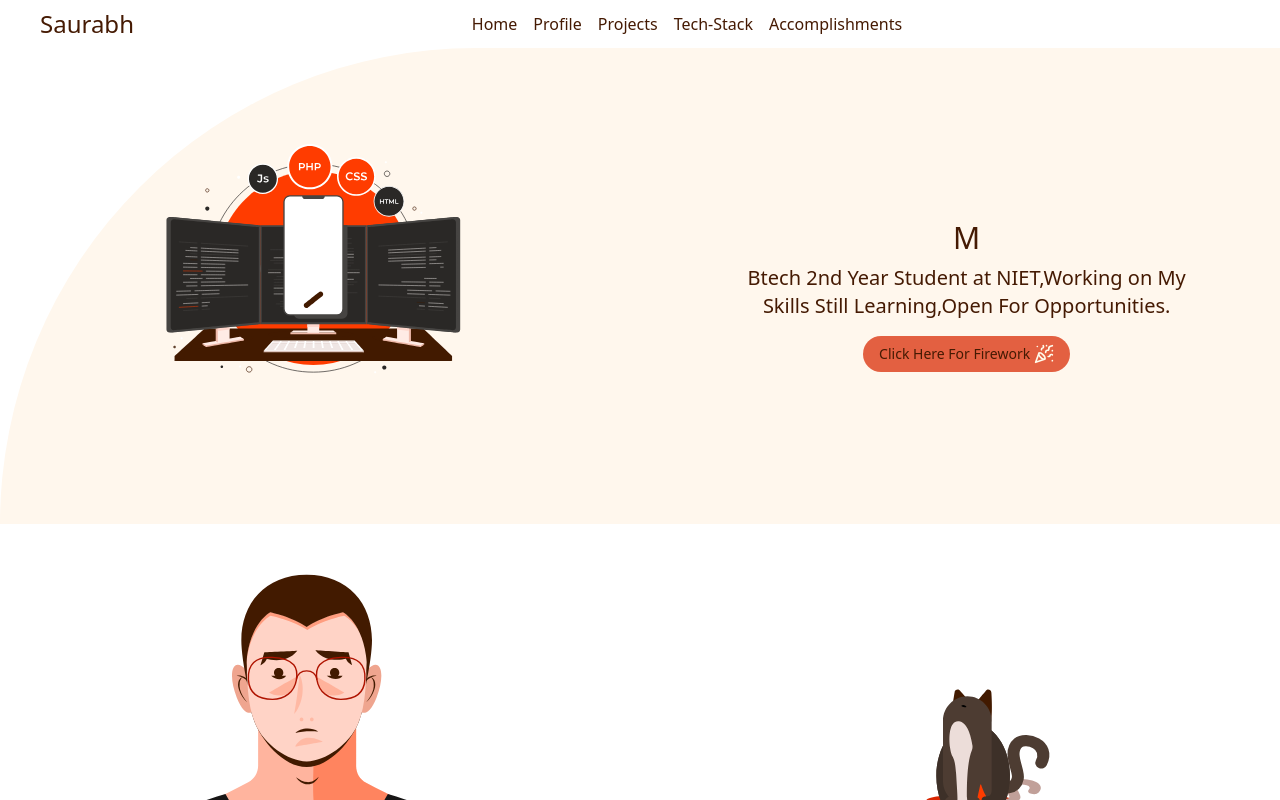
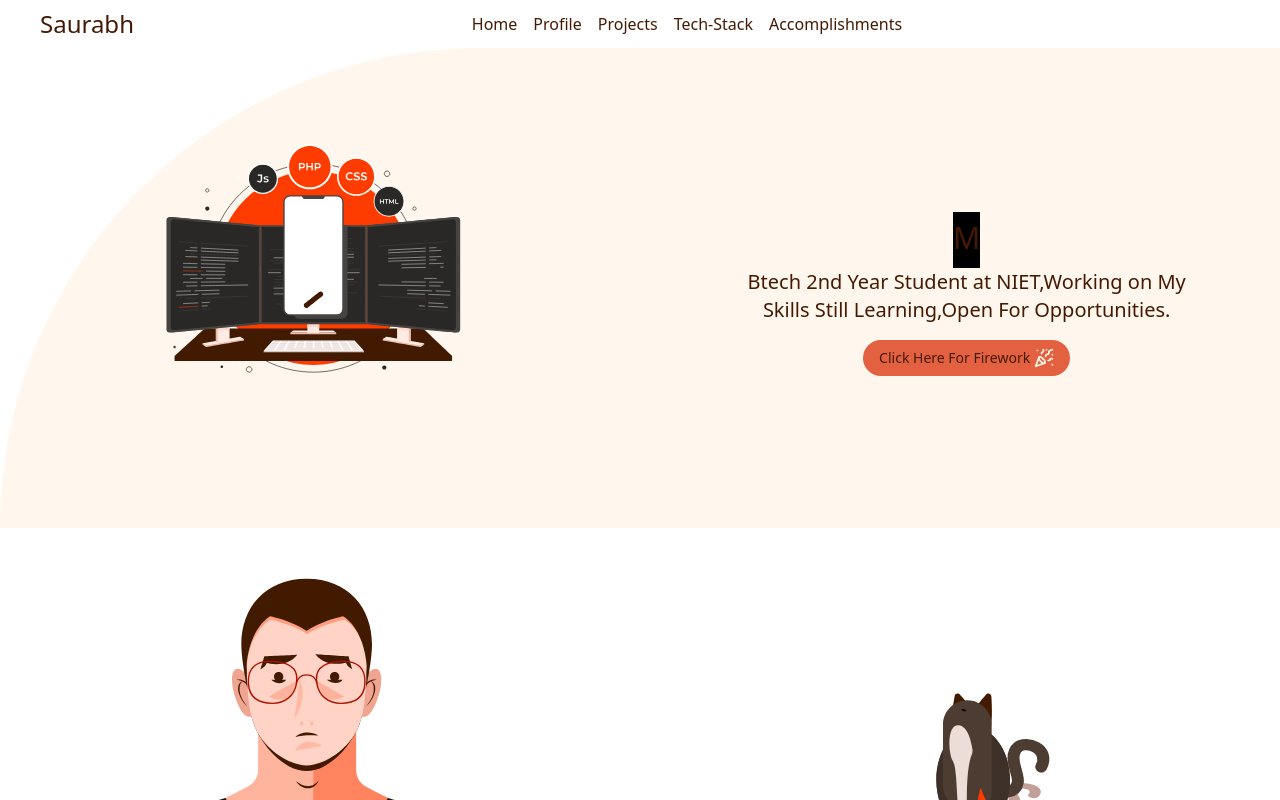
Before and after one commit to saurabh4742/Portfolio, a Next.js app: page / in a window 1280 px wide. Shown: the top 800 px of the page. Built offline with nearby package versions, Linux system fonts and the light colour scheme; no server answers; the database is empty.

Commit message:
updateProffesion

```diff
--- a/src/components/Proffesion.tsx
+++ b/src/components/Proffesion.tsx
@@ -30,7 +30,7 @@ const TypingAnimation = () => {
   return (
     <div className="flex items-center">
       <motion.p
-        className="text-3xl sm:text-nowrap py-2"
+        className="text-3xl sm:text-nowrap min-h-14  bg-black py-2"
         animate={{ x: 0 }}
         transition={{ ease: "easeInOut", duration: 1 }}
       >
```
